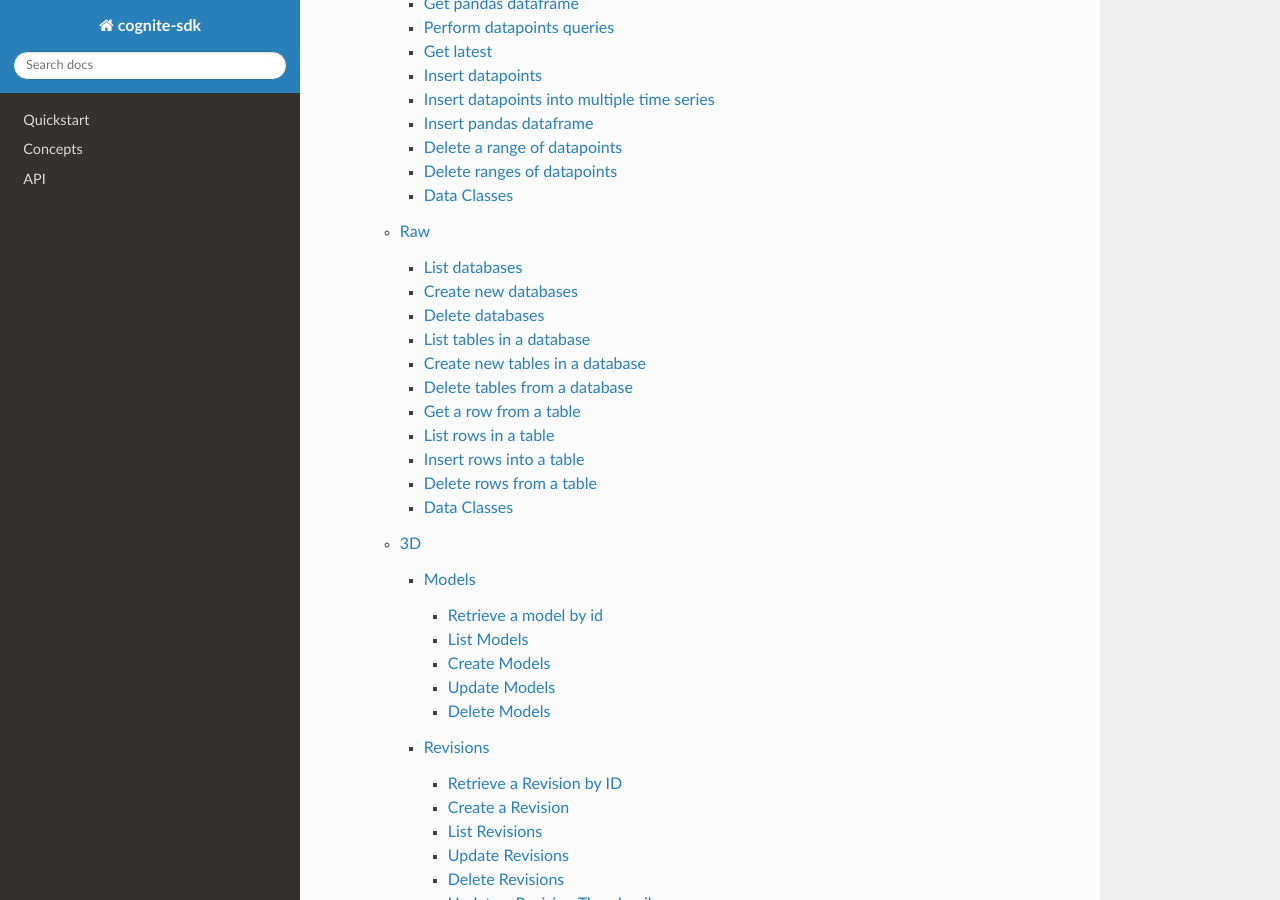
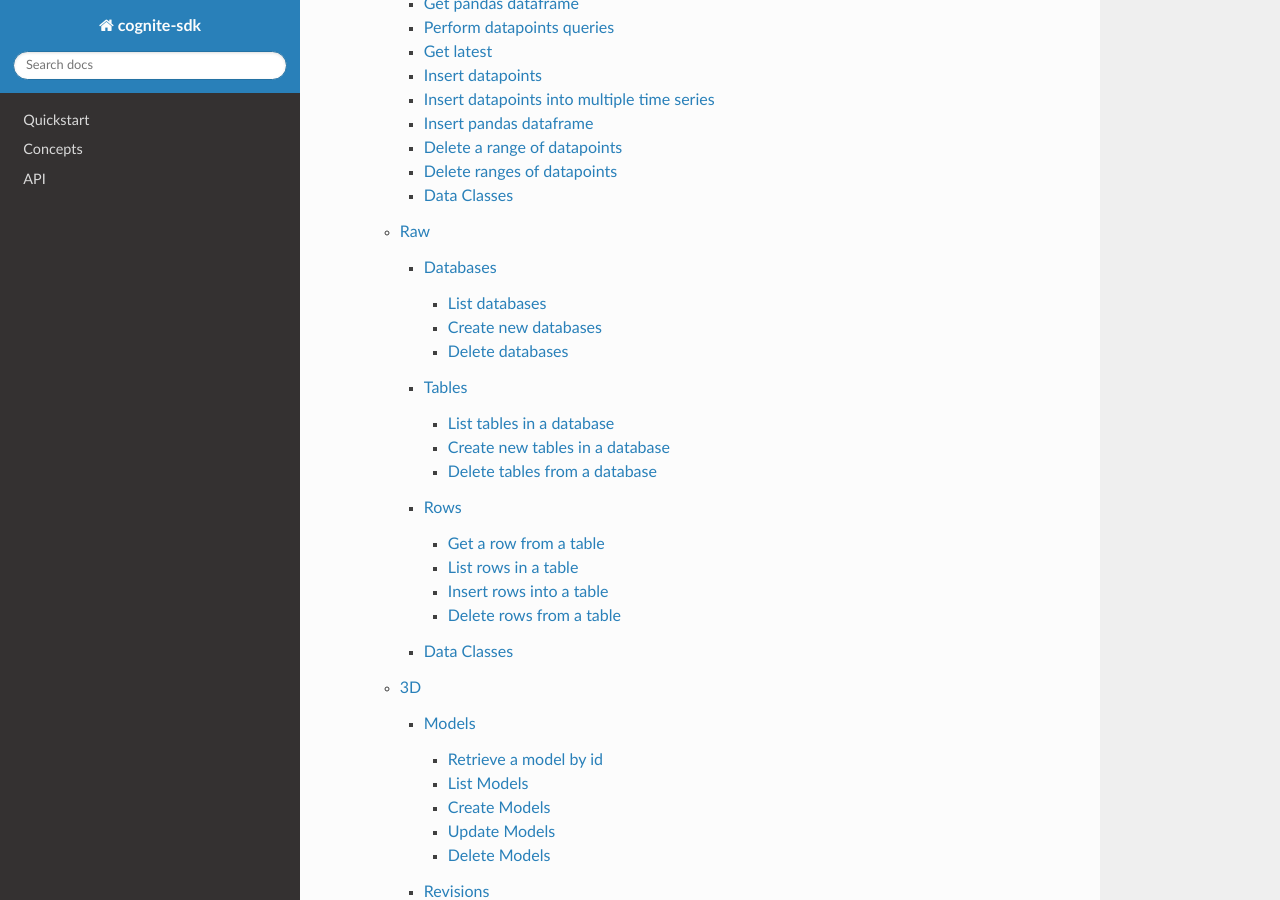
Before and after one commit to cognitedata/cognite-sdk-python, a Sphinx documentation site: the page built from docs/source/index.rst, in a window 1280 px wide and 900 px high, scrolled down 2142 px. Built offline with Sphinx 7.4.7 and the Read the Docs theme 2.0.0, drawn with Linux system fonts in a browser that asks for light colours.

Commit message:
Update raw docs

```diff
--- a/docs/source/cognite.rst
+++ b/docs/source/cognite.rst
@@ -369,44 +369,52 @@
 
 Raw
 ---
+Databases
+^^^^^^^^^
 List databases
-^^^^^^^^^^^^^^
+~~~~~~~~~~~~~~
 .. automethod:: cognite.client._api.raw.RawDatabasesAPI.list
 
 Create new databases
-^^^^^^^^^^^^^^^^^^^^
+~~~~~~~~~~~~~~~~~~~~
 .. automethod:: cognite.client._api.raw.RawDatabasesAPI.create
 
 Delete databases
-^^^^^^^^^^^^^^^^
+~~~~~~~~~~~~~~~~
 .. automethod:: cognite.client._api.raw.RawDatabasesAPI.delete
 
+
+Tables
+^^^^^^
 List tables in a database
-^^^^^^^^^^^^^^^^^^^^^^^^^
+~~~~~~~~~~~~~~~~~~~~~~~~~
 .. automethod:: cognite.client._api.raw.RawTablesAPI.list
 
 Create new tables in a database
-^^^^^^^^^^^^^^^^^^^^^^^^^^^^^^^
+~~~~~~~~~~~~~~~~~~~~~~~~~~~~~~~
 .. automethod:: cognite.client._api.raw.RawTablesAPI.create
 
 Delete tables from a database
-^^^^^^^^^^^^^^^^^^^^^^^^^^^^^
+~~~~~~~~~~~~~~~~~~~~~~~~~~~~~
 .. automethod:: cognite.client._api.raw.RawTablesAPI.delete
 
+
+Rows
+^^^^
 Get a row from a table
-^^^^^^^^^^^^^^^^^^^^^^
+~~~~~~~~~~~~~~~~~~~~~~
 .. automethod:: cognite.client._api.raw.RawRowsAPI.retrieve
 
 List rows in a table
-^^^^^^^^^^^^^^^^^^^^
+~~~~~~~~~~~~~~~~~~~~
 .. automethod:: cognite.client._api.raw.RawRowsAPI.list
 
 Insert rows into a table
-^^^^^^^^^^^^^^^^^^^^^^^^
+~~~~~~~~~~~~~~~~~~~~~~~~
 .. automethod:: cognite.client._api.raw.RawRowsAPI.insert
 
 Delete rows from a table
-^^^^^^^^^^^^^^^^^^^^^^^^
+~~~~~~~~~~~~~~~~~~~~~~~~
 .. automethod:: cognite.client._api.raw.RawRowsAPI.delete
 
 Data Classes
```
